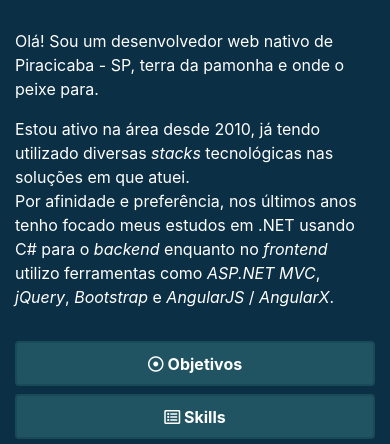
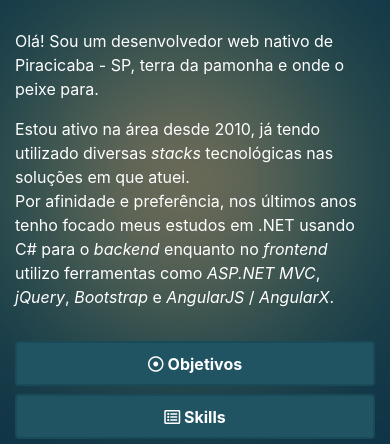
Before and after one commit to diedona/portfolio-2019, a website: page src/index.html in a window 390 px wide. Shown: the part 293-737 px from the top of the page. Drawn offline with Linux system fonts and the light colour scheme.

Commit message:
new mobile background

```diff
--- a/src/styles/custom.css
+++ b/src/styles/custom.css
@@ -150,8 +150,7 @@ a.nav-link {
   }
 
   .body-background {
-    background-position: center;
-    background-image: none;
+    background-image: url("../images/blue.jpg");
   }
 
   h2 {
```
Also changed, not shown: src/images/blue.jpg (added).
